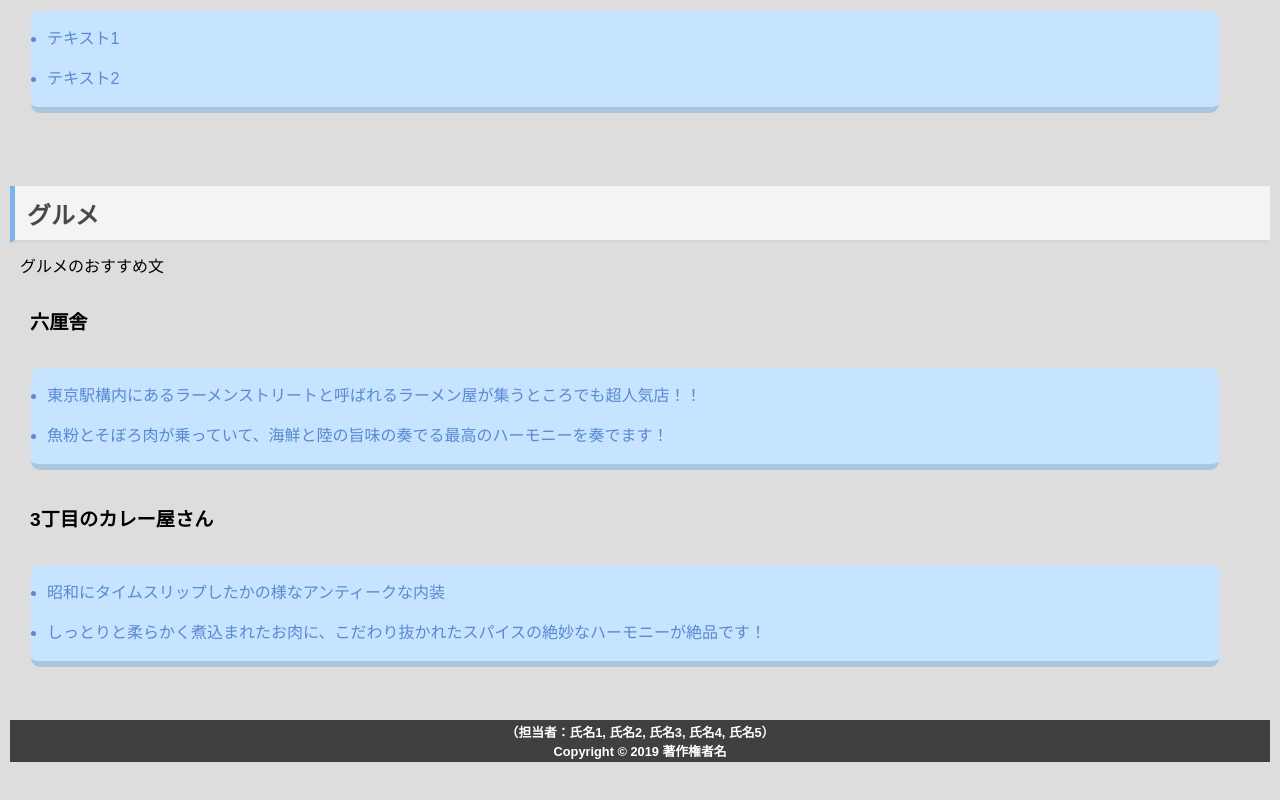
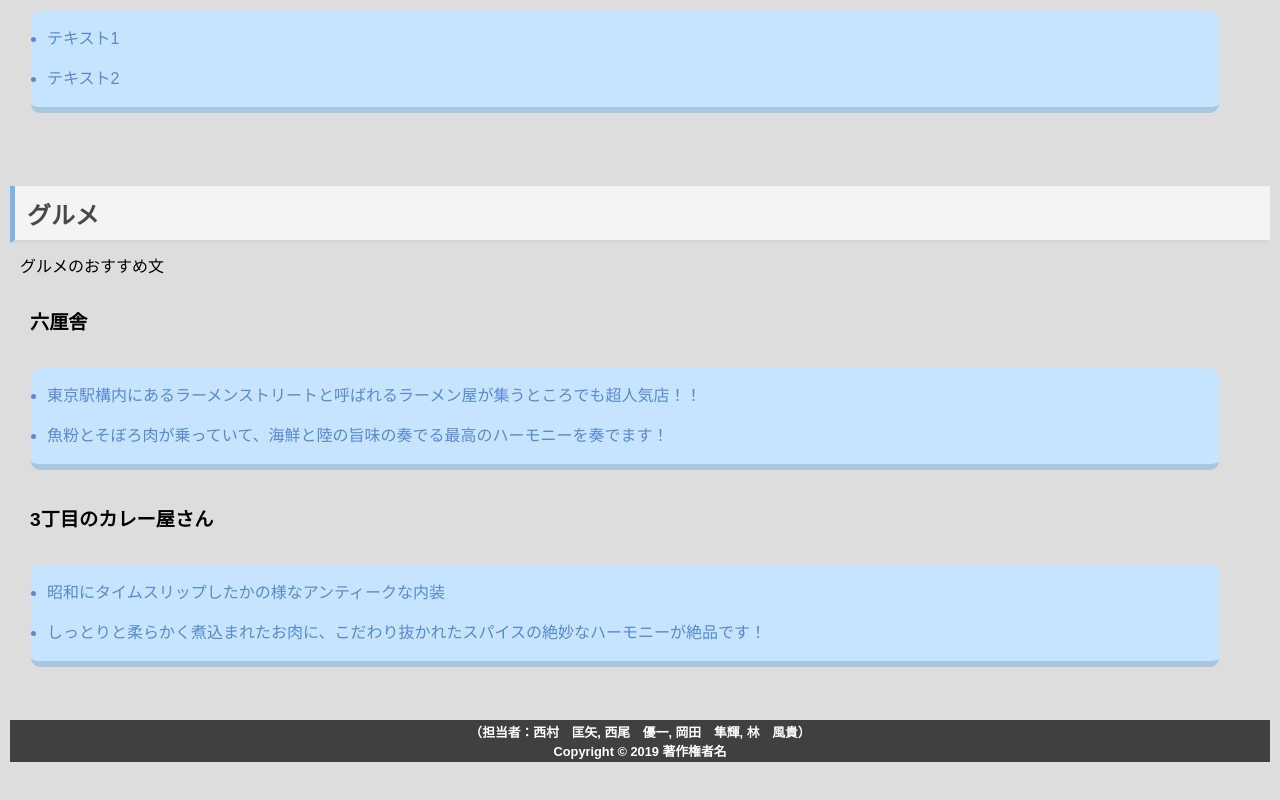
Before and after one commit to bester502/Tokyo_group, a plain HTML site: page index.html in a window 1280 px wide. Shown: the part 2271-3071 px from the top of the page. Drawn offline with Linux system fonts and the light colour scheme.

Commit message:
全員の名前を追加しました

```diff
--- a/index.html
+++ b/index.html
@@ -130,7 +130,7 @@
 </main>
 
 <footer>
-    <p>（担当者：氏名1, 氏名2, 氏名3, 氏名4, 氏名5）</p>
+    <p>（担当者：西村　匡矢, 西尾　優一, 岡田　隼輝, 林　風貴）</p>
     <p>Copyright &copy 2019 著作権者名</p>
 </footer>
 
```
